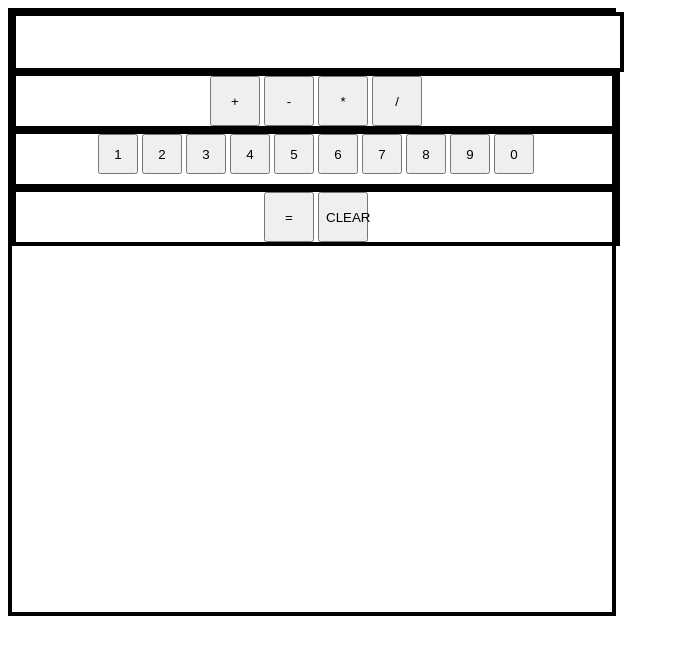
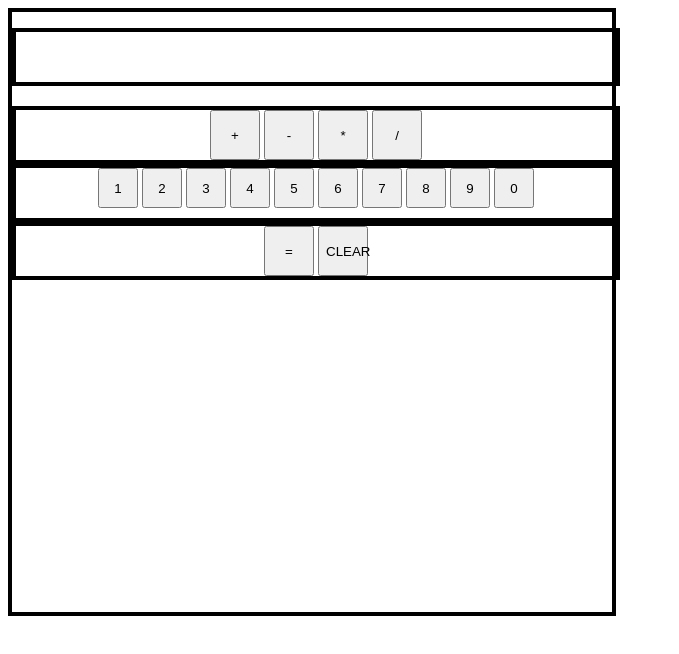
Before and after one commit to JeddAlcalde/Calculator, a plain HTML site: page index.html in a window 1280 px wide. Both pictures are taken after a click on the button "CLEAR". Shown: the whole page, without its empty margins (0-679 px from the left). Drawn offline with Linux system fonts and the light colour scheme.

Commit message:
Numbers, Operators, and Clear Buttons Function
Numbers, operators and clear buttons now have correct functionality
in terms of modifying the display. Modifications are needed to the
"=" button because it only outputs a blank everytime. Display was
also changed from a <input> to a <p> tag due to simplicity.

```diff
--- a/index.html
+++ b/index.html
@@ -8,7 +8,9 @@
 
     <body>
 
-        <input class="display-area" readonly></input>
+        <div class=displayDiv>
+            <p class="display-area"></p>
+        </div>
 
         <div class="operators">
             <button class="operator" id="add">+</button>
--- a/script.js
+++ b/script.js
@@ -1,5 +1,3 @@
-let displayVal = "15";
-
 function add(a, b){
     return a + b;
 }
@@ -38,6 +36,35 @@ function operate(operator, a, b){
     }
 }
 
-let displaying = document.querySelector("input");
+let displayDiv = document.querySelector(".displayDiv");
 
-displaying.textContent = displayVal;
+let display = document.querySelector(".display-area");
+
+let displayVal = document.querySelector(".display-area").textContent;
+
+document.querySelectorAll("button").forEach((button) => {
+    button.addEventListener("click", function(e){
+
+        let tempVal = displayVal;
+        displayDiv.removeChild(display);
+        let newText = document.createElement("p");
+
+        if(button.innerText == "CLEAR"){
+            newText.textContent = "";
+        }
+
+        else if(button.innerText == "="){
+            newText.textContent = Parser.evaluate(tempVal).toString();
+        }
+
+        else{
+            newText.textContent = displayVal + button.textContent;
+        }
+        newText.classList.add("display-area");
+        displayDiv.appendChild(newText);
+
+        display = newText;
+
+        displayVal = display.textContent;
+    })
+});
```
